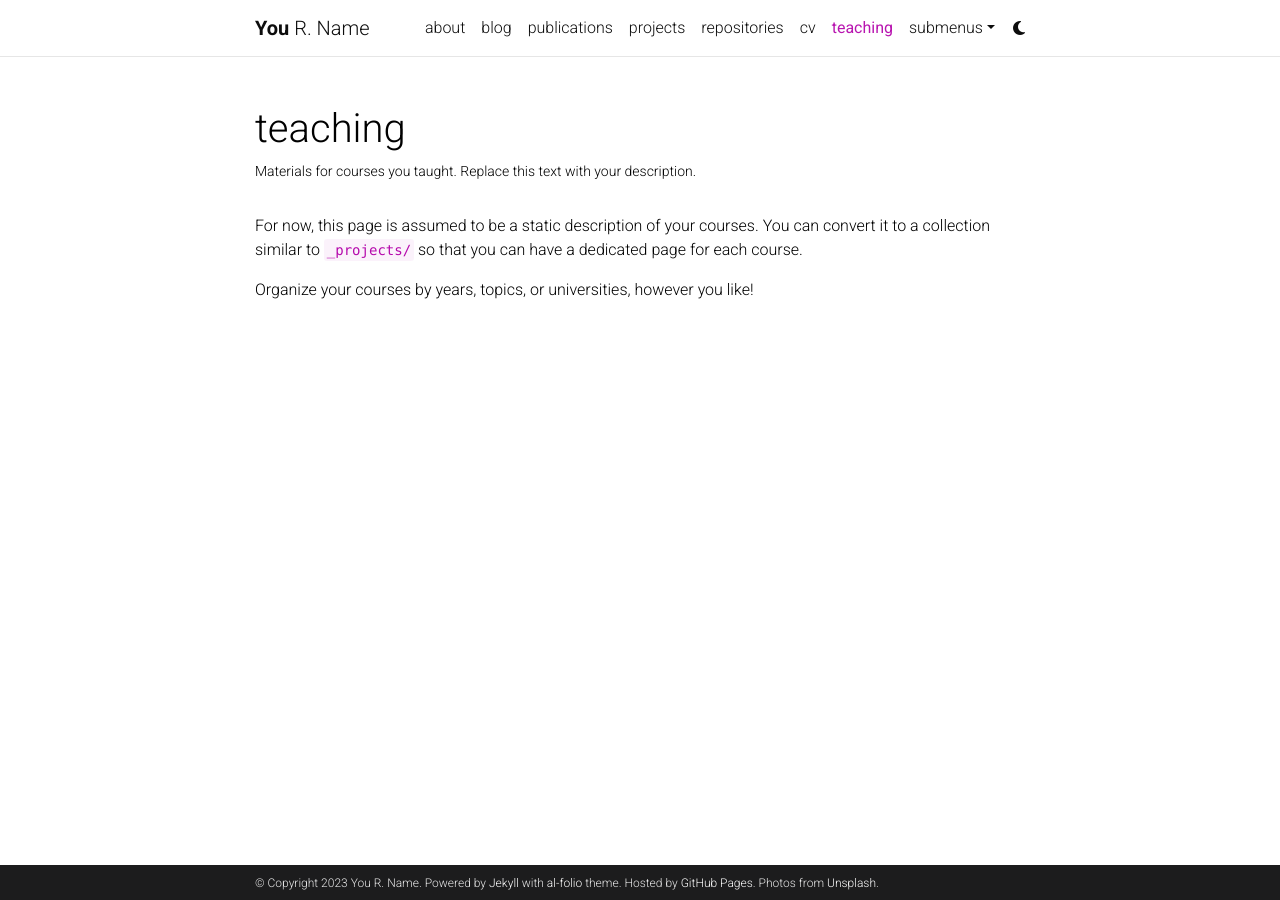
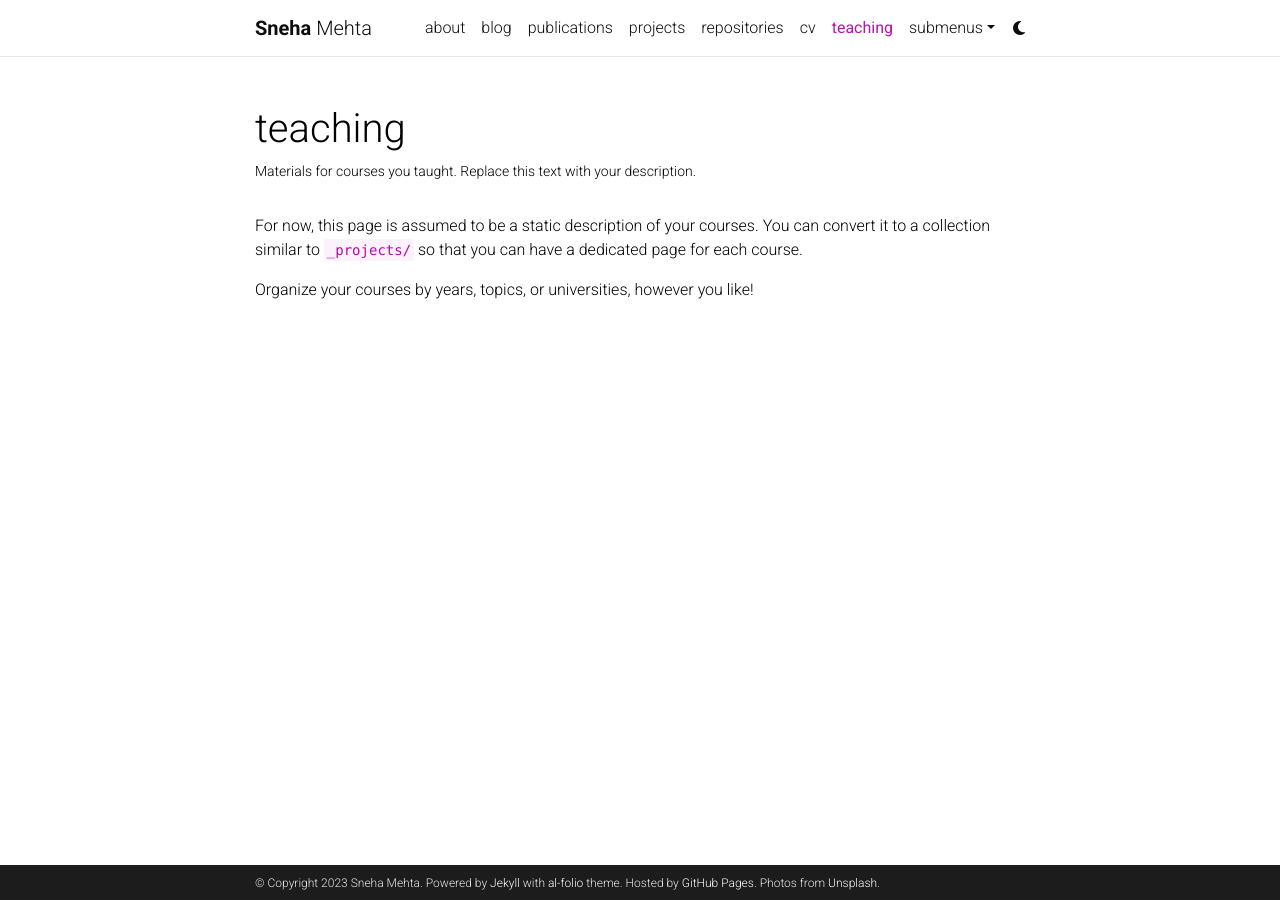
Before and after one commit to sumehta/sumehta.github.io, a Jekyll site: the page built from _pages/teaching.md, in a window 1280 px wide. Built offline with Jekyll 4.4.1, drawn with Linux system fonts in a browser that asks for light colours; comment, search, counter and statistics services are not loaded; a style sheet for code colours, icons or effects is not loaded.

Commit message:
Add personal info

```diff
--- a/_config.yml
+++ b/_config.yml
@@ -3,12 +3,12 @@
 # -----------------------------------------------------------------------------
 
 title: blank # the website title (if blank, full name will be used instead)
-first_name: You
-middle_name: R.
-last_name: Name
-email: you@example.com
+first_name: Sneha
+middle_name:
+last_name: Mehta
+email:
 description: > # the ">" symbol means to ignore newlines until "footer_text:"
-  A simple, whitespace theme for academics. Based on [*folio](https://github.com/bogoli/-folio) design.
+  Sneha Mehta's homepage
 footer_text: >
   Powered by <a href="https://jekyllrb.com/" target="_blank">Jekyll</a> with <a href="https://github.com/alshedivat/al-folio">al-folio</a> theme.
   Hosted by <a href="https://pages.github.com/" target="_blank">GitHub Pages</a>.
@@ -18,8 +18,8 @@ keywords: jekyll, jekyll-theme, academic-website, portfolio-website  # add your
 lang: en # the language of your site (for example: en, fr, cn, ru, etc.)
 icon: ⚛️  # the emoji used as the favicon (alternatively, provide image name in /assets/img/)
 
-url: https://alshedivat.github.io # the base hostname & protocol for your site
-baseurl: /al-folio # the subpath of your site, e.g. /blog/
+url: https://sumehta.github.io # the base hostname & protocol for your site
+baseurl:  # the subpath of your site, e.g. /blog/
 last_updated: false # set to true if you want to display last updated in the footer
 impressum_path:  # set to path to include impressum link in the footer, use the same path as permalink in a page, helps to conform with EU GDPR
 
```
